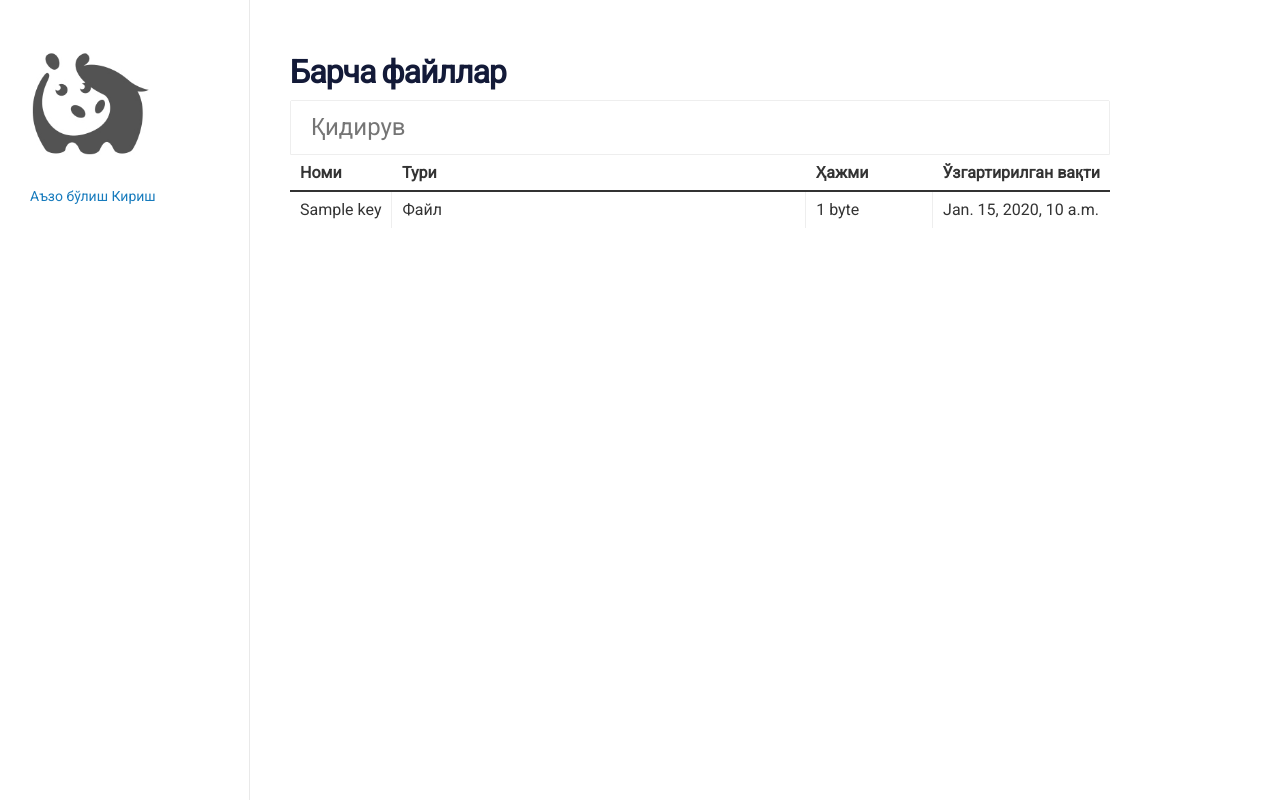
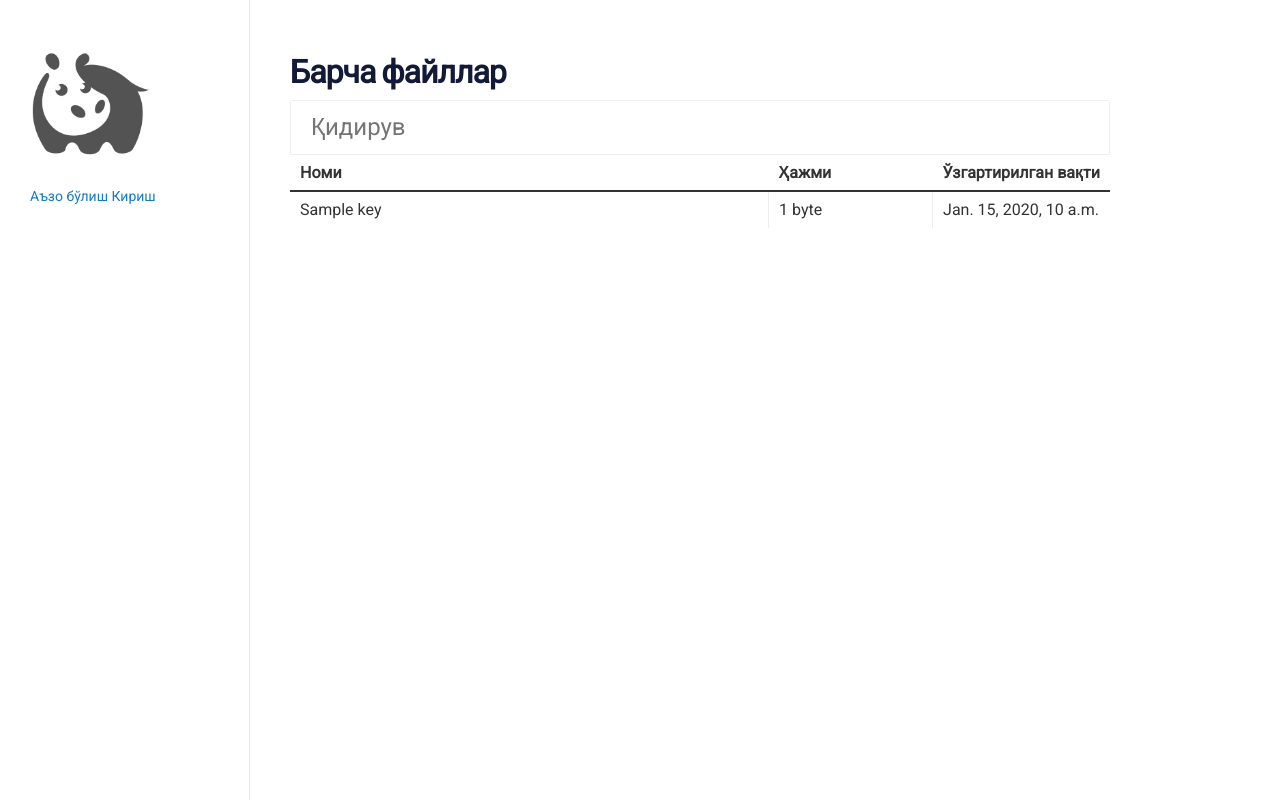
Before and after one commit to muminoff/hippo, a Django app: template hippo/core/templates/index.html in a window 1280 px wide. Run offline with Django 3.2, Linux system fonts and the light colour scheme; the template is opened without the code that fills it: most values are stand-ins (such as "Sample title", 1, 10 or a date in 2020); parts of the project's set-up code (start-up, migrations or seed data) failed here and were passed over; some libraries are stand-ins or nearby versions.

Commit message:
Lot of layout and context data changes

```diff
--- a/hippo/core/templates/base.html
+++ b/hippo/core/templates/base.html
@@ -22,7 +22,7 @@
 
   <div class="hippo-frame">
     <div class="hippo-navigation">
-      <a href="index.html" class="logo">
+        <a href="{% url "workspace" %}" class="logo">
         <img src="{% static 'img/logo.png' %}" width="120">
       </a>
       {% if request.user.is_authenticated %}
--- a/hippo/core/templates/index.html
+++ b/hippo/core/templates/index.html
@@ -9,13 +9,12 @@
           <div class="span-1">
             <table class="hippo-table" style="width:100%">
               <colgroup>
-                <col span="1" style="width:20px" />
-                <col span="2" style="width:80%" />
+                <col span="1" style="width:80px" />
+                <col span="2" style="width:20%" />
               </colgroup>
               <thead>
                 <tr>
                   <th>{% trans "Номи" %}</th>
-                  <th>{% trans "Тури" %}</th>
                   <th>{% trans "Ҳажми" %}</th>
                   <th>{% trans "Ўзгартирилган вақти" %}</th>
                 </tr>
@@ -24,7 +23,6 @@
                 {% for object in objects %}
                 <tr>
                   <td>{{ object.Key }}</td>
-                  <td>{% trans "Файл" %}</td>
                   <td>{{ object.Size|filesizeformat }}</td>
                   <td>{{ object.LastModified }}</td>
                 </tr>
--- a/hippo/core/views.py
+++ b/hippo/core/views.py
@@ -99,8 +99,9 @@ class IndexView(TemplateView):
                 aws_access_key_id=self.request.user.s3account.key_id,
                 aws_secret_access_key=self.request.user.s3account.key_secret)
 
-            response = s3client.list_objects(
-                Bucket=self.request.user.username)
+            response = s3client.list_buckets()
+            bucket = response['Buckets'][0]['Name']
+            response = s3client.list_objects(Bucket=bucket)
 
             if 'Contents' not in response:
                 context['objects'] = list()
```
Also changed, not shown: hippo/core/models.py (+12 -9 lines).
